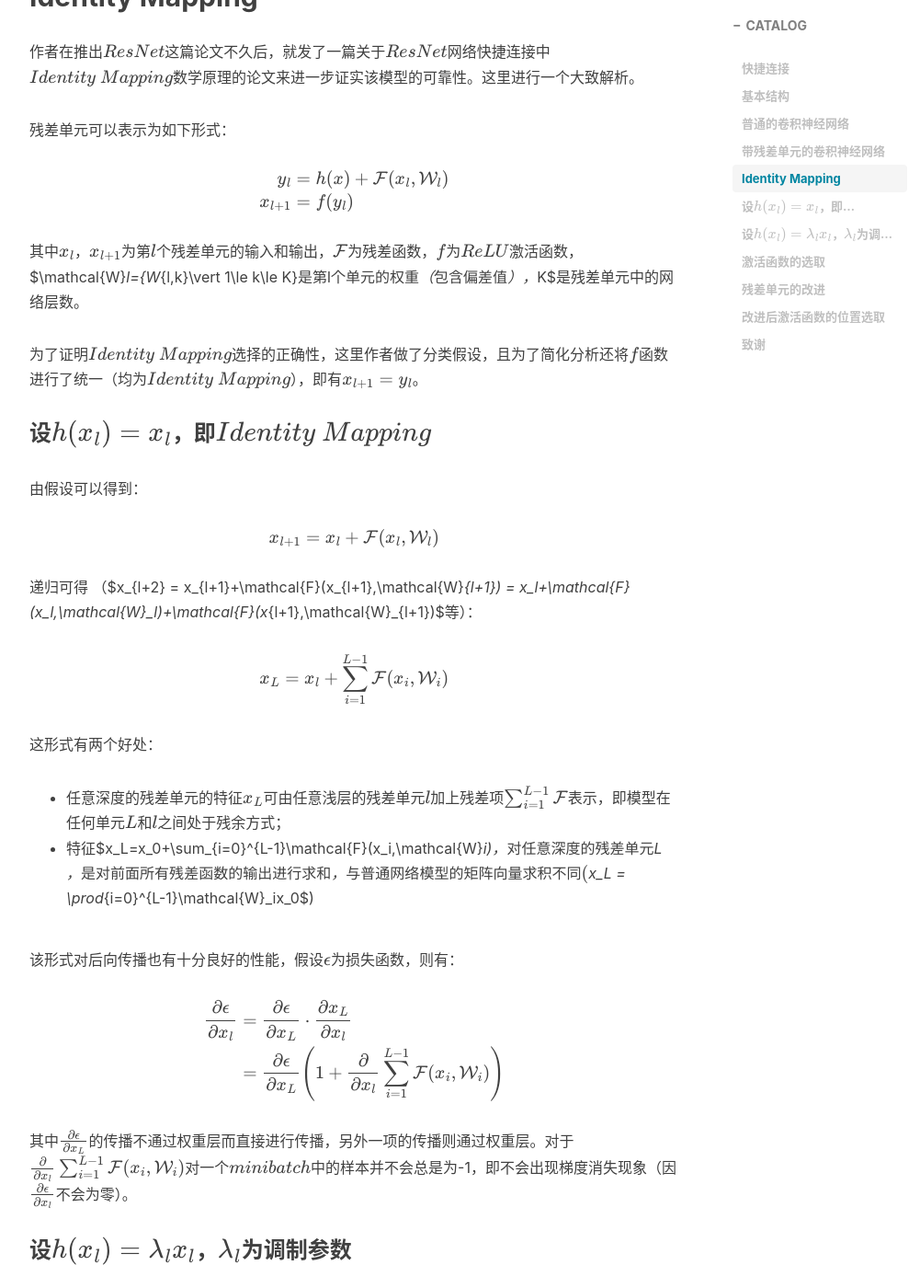
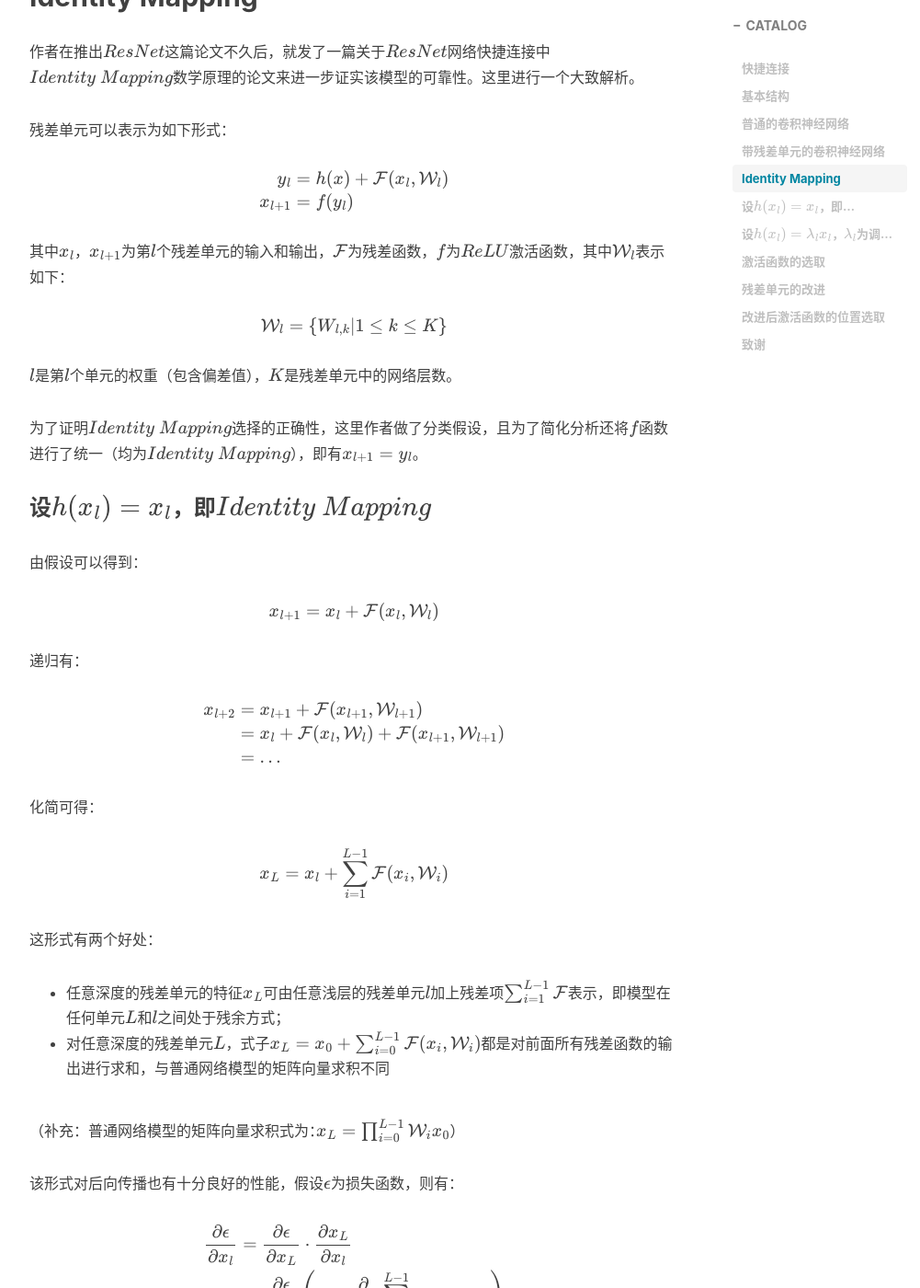
Before and after one commit to simplestory/simplestory.github.io, a Jekyll site: the page built from _posts/2019-9-10-ResNet.md, in a window 1280 px wide and 1400 px high, scrolled down 4063 px. Shown: the whole window at 92% size, without its empty margins (233-1234 px from the left). Built offline with Jekyll 4.4.1, drawn with Linux system fonts in a browser that asks for light colours; nearby versions of some CDN libraries; formulas are drawn with MathJax 3; comment, search, counter and statistics services are not loaded; some of the changed text lies outside the part shown.

Commit message:
mathjax语法修正

```diff
--- a/_posts/2019-9-10-ResNet.md
+++ b/_posts/2019-9-10-ResNet.md
@@ -65,8 +65,13 @@ $$
 \end{aligned}
 $$
 
-其中$x_l$，$x_{l+1}$为第$l$个残差单元的输入和输出，$\mathcal{F}$为残差函数，$f$为$ReLU$激活函数，
-$\mathcal{W}_l=\{W_{l,k}\vert 1\le k\le K\}$是第$l$个单元的权重（包含偏差值），$K$是残差单元中的网络层数。
+其中$x_l$，$x_{l+1}$为第$l$个残差单元的输入和输出，$\mathcal{F}$为残差函数，$f$为$ReLU$激活函数，其中$\mathcal{W}_l$表示如下：
+
+$$
+\mathcal{W}_l=\{W_{l,k}\vert 1\le k\le K\}
+$$
+
+$l$是第$l$个单元的权重（包含偏差值），$K$是残差单元中的网络层数。
 
 为了证明$Identity \ Mapping$选择的正确性，这里作者做了分类假设，且为了简化分析还将$f$函数进行了统一（均为$Identity \ Mapping$），即有$x_{l+1}=y_l$。
 
@@ -78,8 +83,17 @@ $$
 x_{l+1} = x_l+\mathcal{F}(x_l, \mathcal{W}_l)
 $$
 
-递归可得
-（$x_{l+2} = x_{l+1}+\mathcal{F}(x_{l+1},\mathcal{W}_{l+1}) = x_l+\mathcal{F}(x_l,\mathcal{W}_l)+\mathcal{F}(x_{l+1},\mathcal{W}_{l+1})$等）：
+递归有：
+
+$$
+\begin{aligned}
+    x_{l+2} & = x_{l+1}+\mathcal{F}(x_{l+1},\mathcal{W}_{l+1}) \\
+    & = x_l+\mathcal{F}(x_l,\mathcal{W}_l)+\mathcal{F}(x_{l+1},\mathcal{W}_{l+1}) \\
+    & = \dots
+\end{aligned}
+$$
+
+化简可得：
 
 $$
 x_L = x_l+\sum_{i=1}^{L-1}\mathcal{F}(x_i,\mathcal{W}_i)
@@ -88,7 +102,9 @@ $$
 这形式有两个好处：
 
 - 任意深度的残差单元的特征$x_L$可由任意浅层的残差单元$l$加上残差项$\sum_{i=1}^{L-1}\mathcal{F}$表示，即模型在任何单元$L$和$l$之间处于残余方式；
-- 特征$x_L=x_0+\sum_{i=0}^{L-1}\mathcal{F}(x_i,\mathcal{W}_i)$，对任意深度的残差单元$L$，是对前面所有残差函数的输出进行求和，与普通网络模型的矩阵向量求积不同($x_L = \prod_{i=0}^{L-1}\mathcal{W}_ix_0$)
+- 对任意深度的残差单元$L$，式子$x_L = x_0+\sum_{i=0}^{L-1}\mathcal{F}(x_i,\mathcal{W}_i)$都是对前面所有残差函数的输出进行求和，与普通网络模型的矩阵向量求积不同
+
+（补充：普通网络模型的矩阵向量求积式为：$x_L=\prod_{i=0}^{L-1}\mathcal{W}_ix_0$）
 
 该形式对后向传播也有十分良好的性能，假设$\epsilon$为损失函数，则有：
 
@@ -164,7 +180,7 @@ $$
 x_{l+1} = x_l+\mathcal{F}(\hat{f}(x_l), \mathcal{W}_l)
 $$
 
-从图中也可以看出post-activation和pre-activation是等价的，数学表达式与$x_L = x_l+\sum_{i=1}^{L-1}\mathcal{F}(x_i,\mathcal{W}_i)$相似，故反向传播形式也类似，即没有梯度消失或爆炸现象，同时上面结构中激活函数为$Identity \ Mapping$形式。
+从图中也可以看出$post-activation$和$pre-activation$是等价的，数学表达式与$x_L = x_l+\sum_{i=1}^{L-1}\mathcal{F}(x_i,\mathcal{W}_i)$相似，故反向传播形式也类似，即没有梯度消失或爆炸现象，同时上面结构中激活函数为$Identity \ Mapping$形式。
 
 ## 改进后激活函数的位置选取
 
```
